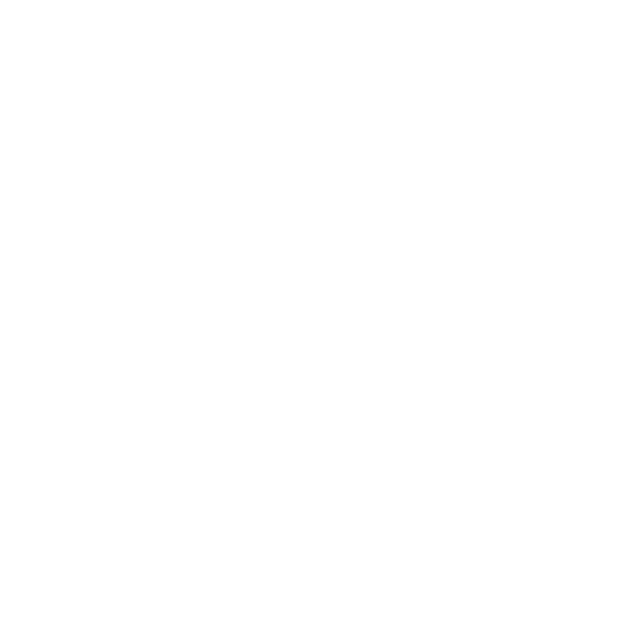
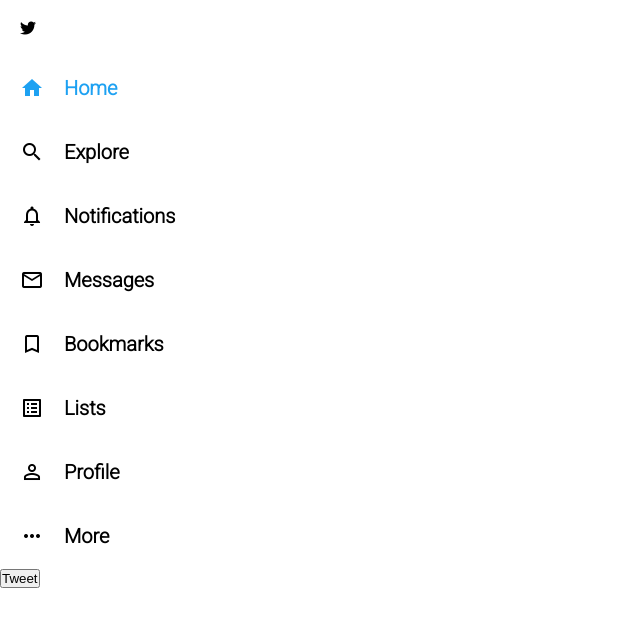
Before and after one commit to aabhishek-chaurasia-au17/HTML5_codes, a plain HTML site: page twitter/index.html in a window 1280 px wide. Shown: the whole page, without its empty margins (0-640 px from the left). Drawn offline with Linux system fonts and the light colour scheme.

Commit message:
Twitter clone

```diff
--- /dev/null
+++ b/twitter/css/style.css
@@ -0,0 +1,45 @@
+@import url("https://fonts.googleapis.com/css2?family=Roboto:wght@300&display=swap");
+
+* {
+  padding: 0px;
+  margin: 0px;
+  box-sizing: border-box;
+}
+
+body {
+  font-family: "Roboto", sans-serif;
+  --twitter-color: #1da1f2;
+  --twitter-background: #e6ecf0;
+}
+
+.sidebar img {
+  padding: 20px;
+}
+
+.sidebarOption {
+  display: flex;
+  align-items: center;
+  cursor: pointer;
+}
+
+.sidebarOption .material-icons,
+.fa-twitter {
+  padding: 20px;
+}
+
+.sidebarOption h2 {
+  font-weight: 800;
+  font-size: 20px;
+  margin-right: 20px;
+}
+
+.sidebarOption:hover {
+  background-color: var(--twitter-background);
+  border-radius: 30px;
+  color: var(--twitter-color);
+  transition: color 100ms ease-in-out;
+}
+
+.sidebarOption.active {
+  color: var(--twitter-color);
+}
--- a/twitter/index.html
+++ b/twitter/index.html
@@ -5,8 +5,64 @@
     <meta http-equiv="X-UA-Compatible" content="IE=edge">
     <meta name="viewport" content="width=device-width, initial-scale=1.0">
     <title>twitter Clone</title>
+    <link rel="shortcut icon" href="images/Logo blue.svg" type="image/x-icon">
+    <link href="https://fonts.googleapis.com/icon?family=Material+Icons"
+      rel="stylesheet">
+
+    <link rel="stylesheet" href="css/style.css">
+
+    <link
+      rel="stylesheet"
+      href="https://cdnjs.cloudflare.com/ajax/libs/font-awesome/5.15.3/css/all.min.css"
+      integrity="sha512-iBBXm8fW90+nuLcSKlbmrPcLa0OT92xO1BIsZ+ywDWZCvqsWgccV3gFoRBv0z+8dLJgyAHIhR35VZc2oM/gI1w=="
+      crossorigin="anonymous"/>
 </head>
 <body>
+    <!-- sidebar -->
+    <div class="sidebar">
+        <i class="fab fa-twitter"></i>
+        <div class="sidebarOption active">
+            <span class="material-icons"> home </span>
+            <h2>Home</h2>
+          </div>
 
+        <div class="sidebarOption">
+            <span class="material-icons"> search </span>
+            <h2>Explore</h2>
+          </div>
+
+          <div class="sidebarOption">
+            <span class="material-icons"> notifications_none </span>
+            <h2>Notifications</h2>
+          </div>
+
+          <div class="sidebarOption">
+            <span class="material-icons"> mail_outline </span>
+            <h2>Messages</h2>
+          </div>
+
+          <div class="sidebarOption">
+            <span class="material-icons"> bookmark_border </span>
+            <h2>Bookmarks</h2>
+          </div>
+
+          <div class="sidebarOption">
+            <span class="material-icons"> list_alt </span>
+            <h2>Lists</h2>
+          </div>
+
+          <div class="sidebarOption">
+            <span class="material-icons"> perm_identity </span>
+            <h2>Profile</h2>
+          </div>
+
+          <div class="sidebarOption">
+            <span class="material-icons"> more_horiz </span>
+            <h2>More</h2>
+          </div>
+          <button class="sidebar__tweet">Tweet</button>
+        </div>
+    </div>
+    <!-- sidebar -->
 </body>
 </html>
```
Also changed, not shown: twitter/images/Logo blue.svg (added), twitter/images/Twitter social icons - circle - blue.svg (added).
